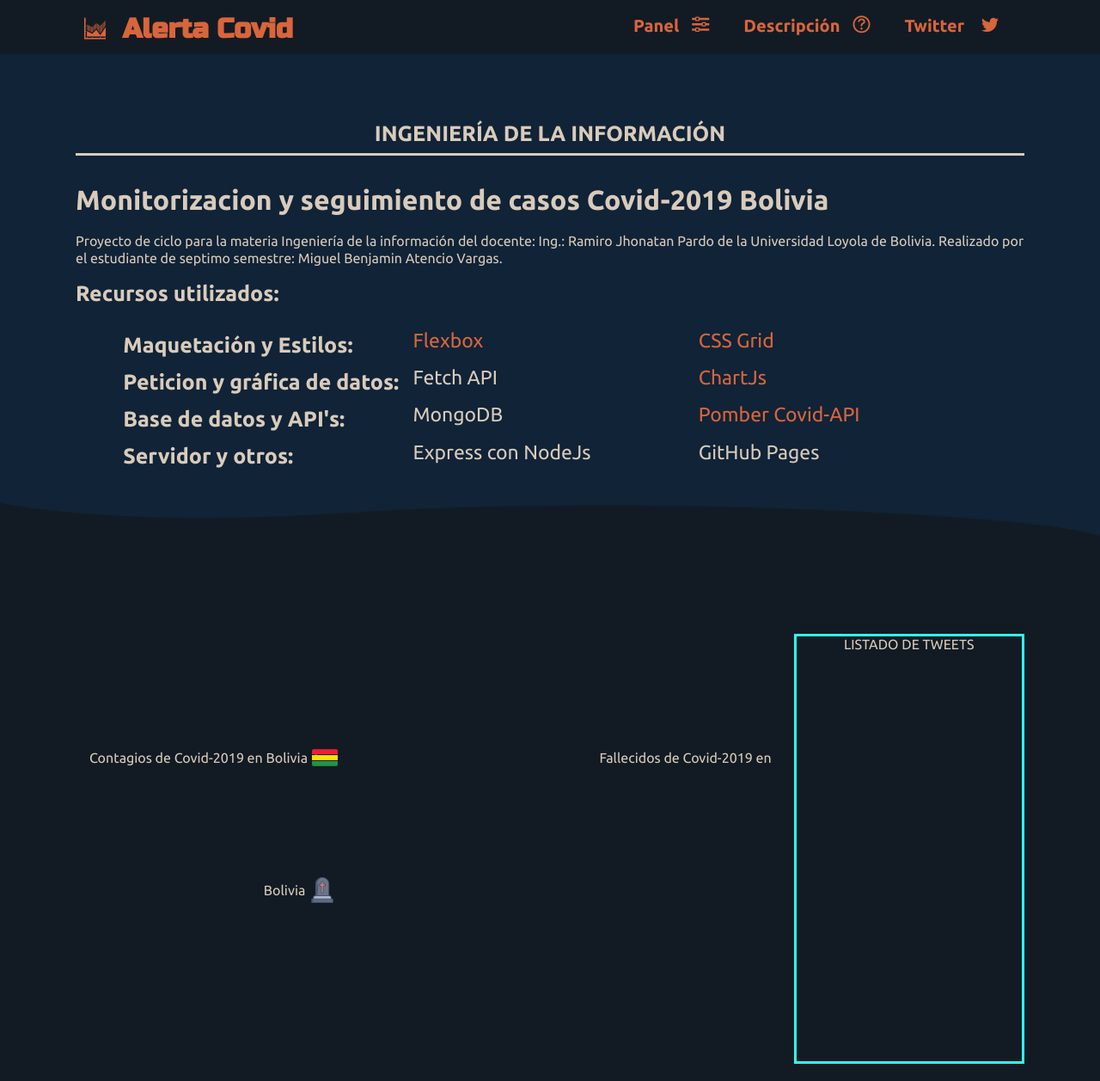
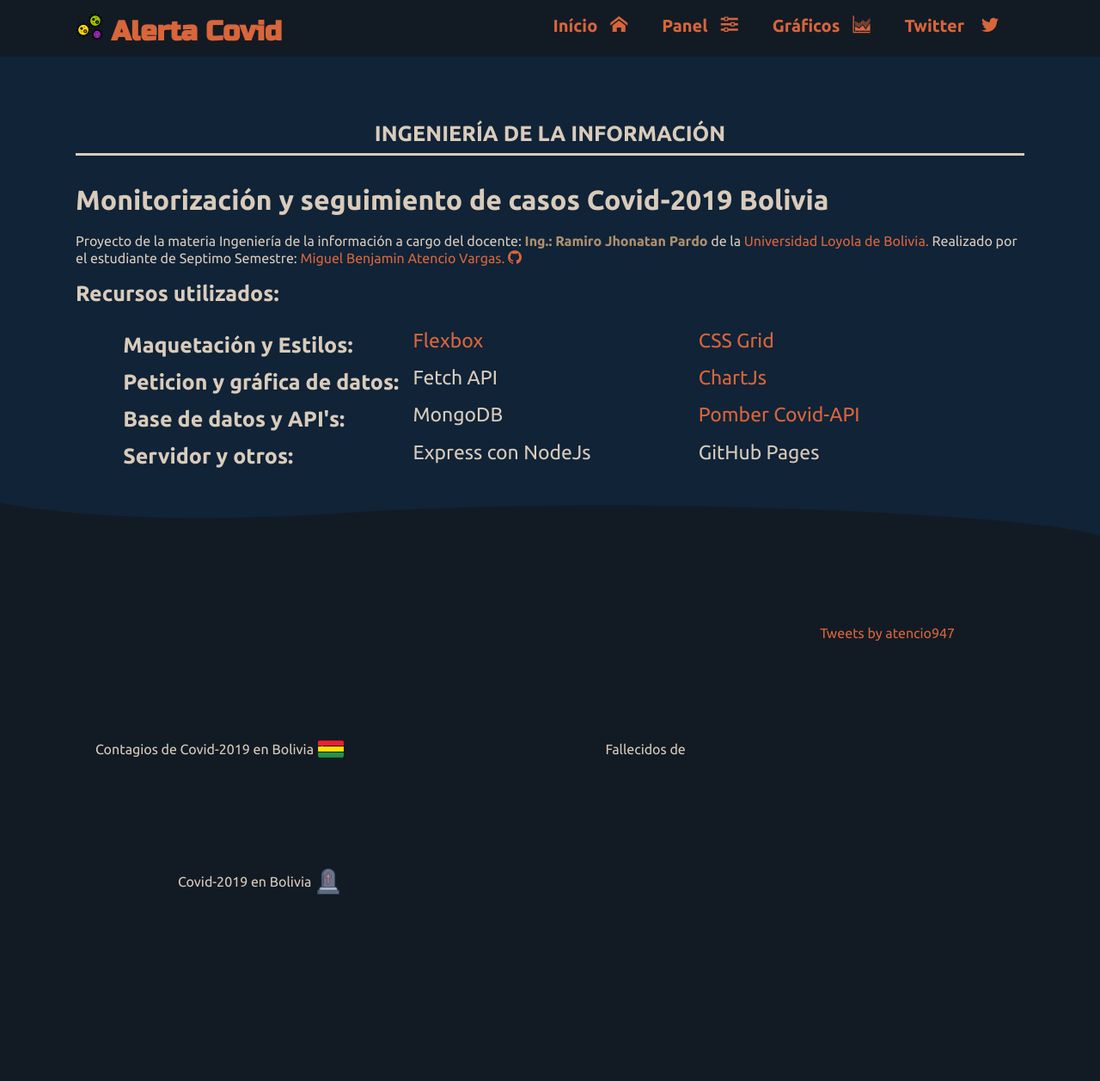
Before and after one commit to miguel-atencio-vargas/covid19-alert, a plain HTML site: page index.html in a window 1280 px wide. Shown: the whole page at 86% size. Drawn offline with nearby package versions, Linux system fonts and the light colour scheme; no server answers; files whose address does not match are found by name.

Commit message:
añadimos feed de twitter y favicon

```diff
--- a/assets/css/global.css
+++ b/assets/css/global.css
@@ -168,21 +168,23 @@ input[type="checkbox"]:checked + ul {
 }
 @media only screen and (min-width: 769px) {
   .c-block-grid {
-    margin-top: 6rem;
+    margin-top: 5rem;
     display: grid;
-    grid-template-columns: repeat(auto-fit, minmax(250px, 1fr));
-    grid-row: 1fr 1fr;
+    grid-template-columns: repeat(auto-fit, minmax(250px, 2fr));
     grid-gap: 1rem;
   }
 }
+#tweet i {
+  opacity: 0;
+}
 .c-chart__canvas {
-  grid-column: span 3;
+  grid-column: span 2;
 }
 .c-chart__canvas img {
   position: relative;
   top: 1rem;
 }
-.c-tweets {
-  border: 3px solid #2effec;
+.no_display {
+  display: none;
 }
 /*# sourceMappingURL=global.css.map */
--- a/assets/js/chart.js
+++ b/assets/js/chart.js
@@ -1,6 +1,6 @@
-
-
-chartIt();
+document.addEventListener("turbolinks:load", function() {
+  chartIt();
+})
 async function chartIt(){
 	const covid_data = await getData();
 	const ctx = document.getElementById('cases').getContext('2d');
@@ -8,7 +8,7 @@ async function chartIt(){
 	const data = {
 		labels: covid_data.fecha,
 		datasets: [{
-			label: `Desde: ${covid_data.fecha[0]} `,
+			label:'Total de contagios',
 			data: covid_data.ctnCases,
 			backgroundColor: 'rgba(217,101,59, 0.2)',
 			borderColor: '#D9653B',
@@ -18,7 +18,7 @@ async function chartIt(){
 	const data_deaths = {
 		labels: covid_data.fecha,
 		datasets: [{
-			label: `Desde: ${covid_data.fecha[0]} `,
+			label: 'Total de fallecidos',
 			data: covid_data.ctnDeaths,
 			backgroundColor: 'rgba(245,28,28,.2)',
 			borderColor: '#CF3939',
@@ -73,8 +73,8 @@ async function chartIt(){
 
 async function getData(){
 	let fecha = []; let ctnCases = []; let ctnDeaths = [];
-	const response = await fetch('https://pomber.github.io/covid19/timeseries.json');
-	//const response = await fetch('./assets/images/timeseries.json');
+	//const response = await fetch('https://pomber.github.io/covid19/timeseries.json');
+	const response = await fetch('./assets/images/timeseries.json');
 	//----- End api covid de pomber
 	const data = await response.json();
 	data['Bolivia'].slice(48).forEach(({date, confirmed, recovered, deaths}) => {
--- a/index.html
+++ b/index.html
@@ -4,11 +4,15 @@
     <meta charset="UTF-8">
     <meta http-equiv="X-UA-Compatible" content="IE=edge,chrome=1">
     <meta name="format-detection" content="telephone=no, email=no, address=no, date=no">
+    <link rel="icon" href="./assets/images/favicon.ico" type="image/ico">
     <title>Covid | Alert!</title>
     <meta name="viewport" content="width=device-width, user-scalable=no, initial-scale=1.0, maximum-scale=1.0, minimum-scale=1.0">
+    <!-- Estilos globales-->
     <link rel="stylesheet" href="./assets/css/global-2.css" data-turbolinks-track="reload">
     <link rel="stylesheet" href="./assets/css/global.css" data-turbolinks-track="reload">
+    <!-- Icomoon-->
     <link rel="stylesheet" href="./assets/css/icomoon.css" data-turbolinks-track="reload">
+    <!-- Turbolinks-->
     <script src="./assets/js/turbolinks.js"></script>
     <!-- Vendors-->
     <script src="https://cdn.jsdelivr.net/npm/chart.js@2.9.3/dist/Chart.min.js" defer></script>
@@ -20,19 +24,21 @@
     <div class="c-fixed">
       <div class="g-container">
         <div class="c-header">
-          <div class="c-header__logo"><a class="h1" href="index.html"><i class="icon-chart"></i> Alerta Covid</a></div>
+          <div class="c-header__logo"><a class="h1" href="index.html"><img src="./assets/images/virus.png"> Alerta Covid</a></div>
           <ul class="c-header__menu">
+            <li><a class="h4" href="index.html">Início<i class="icon-home2"></i></a></li>
             <li><a class="h4" href="panel.html">Panel<i class="icon-equalizer"></i></a></li>
-            <li><a class="h4" href="#.">Descripción<i class="icon-question3"></i></a></li>
-            <li><a class="h4" href="#.">Twitter <i class="icon-twitter"></i></a></li>
+            <li><a class="h4" href="#chart">Gráficos<i class="icon-chart"></i></a></li>
+            <li><a class="h4" href="#tweet">Twitter <i class="icon-twitter"></i></a></li>
           </ul>
           <div class="c-header__burguer">
             <label class="icon-menu3" for="burger"></label>
             <input type="checkbox" id="burger">
             <ul class="c-header__submenu">
+              <li><a class="h4" href="index.html">Início<i class="icon-home2"></i></a></li>
               <li><a class="h4" href="panel.html">Panel<i class="icon-equalizer"></i></a></li>
-              <li><a class="h4" href="#.">Descripción<i class="icon-question3"></i></a></li>
-              <li><a class="h4" href="#.">Twitter <i class="icon-twitter"></i></a></li>
+              <li><a class="h4" href="#chart">Gráficos<i class="icon-chart"></i></a></li>
+              <li><a class="h4" href="#tweet">Twitter <i class="icon-twitter"></i></a></li>
             </ul>
           </div>
         </div>
@@ -41,8 +47,8 @@
     <div class="c-block-hero">
       <div class="g-container flex-continer">
         <h3 class="h1">INGENIERÍA DE LA INFORMACIÓN</h3>
-        <h1>Monitorizacion y seguimiento de casos Covid-2019 Bolivia</h1>
-        <p>Proyecto de ciclo para la materia Ingeniería de la información del docente: Ing.: Ramiro Jhonatan Pardo de la Universidad Loyola de Bolivia. Realizado por el estudiante de septimo semestre: Miguel Benjamin Atencio Vargas.</p>
+        <h1>Monitorización y seguimiento de casos Covid-2019 Bolivia</h1>
+        <p>Proyecto de la materia Ingeniería de la información a cargo del docente: <b>Ing.: Ramiro Jhonatan Pardo</b> de la <a href="http://www.loyola.edu.bo/portal/index.php" target="_blank">Universidad Loyola de Bolivia.</a> Realizado por el estudiante de Septimo Semestre: <a href="https://t.co/utxYqptFGk?amp=1">Miguel Benjamin Atencio Vargas. <i class="icon-github"></i></a> </p>
         <div class="h2">Recursos utilizados:</div>
         <div class="c-block-hero__list">
           <h3>Maquetación y Estilos:</h3>
@@ -68,11 +74,11 @@
     </svg>
     <div class="g-container">
       <div class="c-block-grid">
-        <div class="c-chart__canvas">Contagios de Covid-2019 en Bolivia <img src="./assets/images/bolivia.png">
+        <div class="c-chart__canvas" id="chart">Contagios de Covid-2019 en Bolivia <img src="./assets/images/bolivia.png">
           <canvas id="cases"></canvas>Fallecidos de Covid-2019 en Bolivia <img src="./assets/images/death.png">
           <canvas id="deaths"></canvas>
         </div>
-        <div class="c-tweets">LISTADO DE TWEETS</div>
+        <div class="c-tweets" id="tweet"><i>tweet</i><a class="twitter-timeline" data-height="800" data-theme="dark" href="https://twitter.com/atencio947?ref_src=twsrc%5Etfw">Tweets by atencio947</a> <script async src="https://platform.twitter.com/widgets.js" charset="utf-8"></script></div>
       </div>
     </div>
   </body>
```
Also changed, not shown: panel.html (+11 -5 lines), assets/images/favicon.ico (added), assets/images/virus.png (added), 2 other files.
